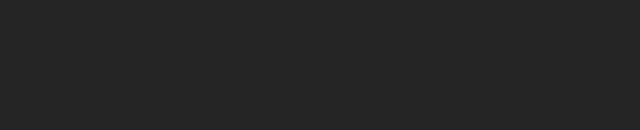
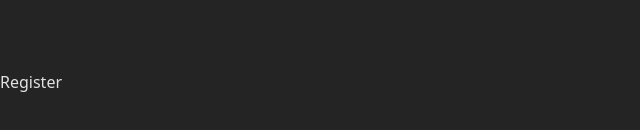
Before and after one commit to danieljhkang/readerApp, a React (Vite) app: page /register in a window 1280 px wide. Shown: the part 318-448 px from the top of the page, without its empty margins (0-640 px from the left). Built offline with nearby package versions, Linux system fonts and the light colour scheme.

Commit message:
pages initial setup

```diff
--- a/package.json
+++ b/package.json
@@ -11,7 +11,9 @@
   },
   "dependencies": {
     "react": "^19.0.0",
-    "react-dom": "^19.0.0"
+    "react-dom": "^19.0.0",
+    "react-router": "^7.3.0",
+    "react-router-dom": "^7.3.0"
   },
   "devDependencies": {
     "@eslint/js": "^9.21.0",
--- a/src/App.tsx
+++ b/src/App.tsx
@@ -1,11 +1,19 @@
 import { useState } from 'react'
+import React from "react";
+import { Routes, Route } from "react-router-dom";
+import Login from "./pages/Login";
+import Register from "./pages/Register";
 
 function App() {
   const [count, setCount] = useState(0)
 
   return (
-    <>
-    </>
+    <div className="App">
+      <Routes>
+        <Route path="/" element={<Login />}/>
+        <Route path="/register" element={<Register />}/>
+      </Routes>
+    </div>
   )
 }
 
--- a/src/main.tsx
+++ b/src/main.tsx
@@ -1,7 +1,11 @@
 import { createRoot } from 'react-dom/client'
 import './index.css'
 import App from './App.tsx'
+import ReactDOM from 'react-dom/client';
+import { BrowserRouter } from 'react-router-dom';
 
 createRoot(document.getElementById('root')!).render(
-  <App />
+  <BrowserRouter>
+    <App />
+  </BrowserRouter>
 )
--- /dev/null
+++ b/src/pages/Login.tsx
@@ -0,0 +1,9 @@
+import React from "react";
+
+const Login = () => {
+    return (
+        <div>Login</div>
+    )
+}
+
+export default Login
--- /dev/null
+++ b/src/pages/Register.tsx
@@ -0,0 +1,9 @@
+import React from "react";
+
+const Register = () => {
+    return (
+        <div>Register</div>
+    )
+}
+
+export default Register
--- a/tsconfig.node.json
+++ b/tsconfig.node.json
@@ -1,5 +1,6 @@
 {
   "compilerOptions": {
+    "incremental": true,
     "tsBuildInfoFile": "./node_modules/.tmp/tsconfig.node.tsbuildinfo",
     "target": "ES2022",
     "lib": ["ES2023"],
@@ -17,8 +18,7 @@
     "strict": true,
     "noUnusedLocals": true,
     "noUnusedParameters": true,
-    "noFallthroughCasesInSwitch": true,
-    "noUncheckedSideEffectImports": true
+    "noFallthroughCasesInSwitch": true
   },
   "include": ["vite.config.ts"]
 }
```
Also changed, not shown: 1 other file (tests, documents, lock files or other folders).
